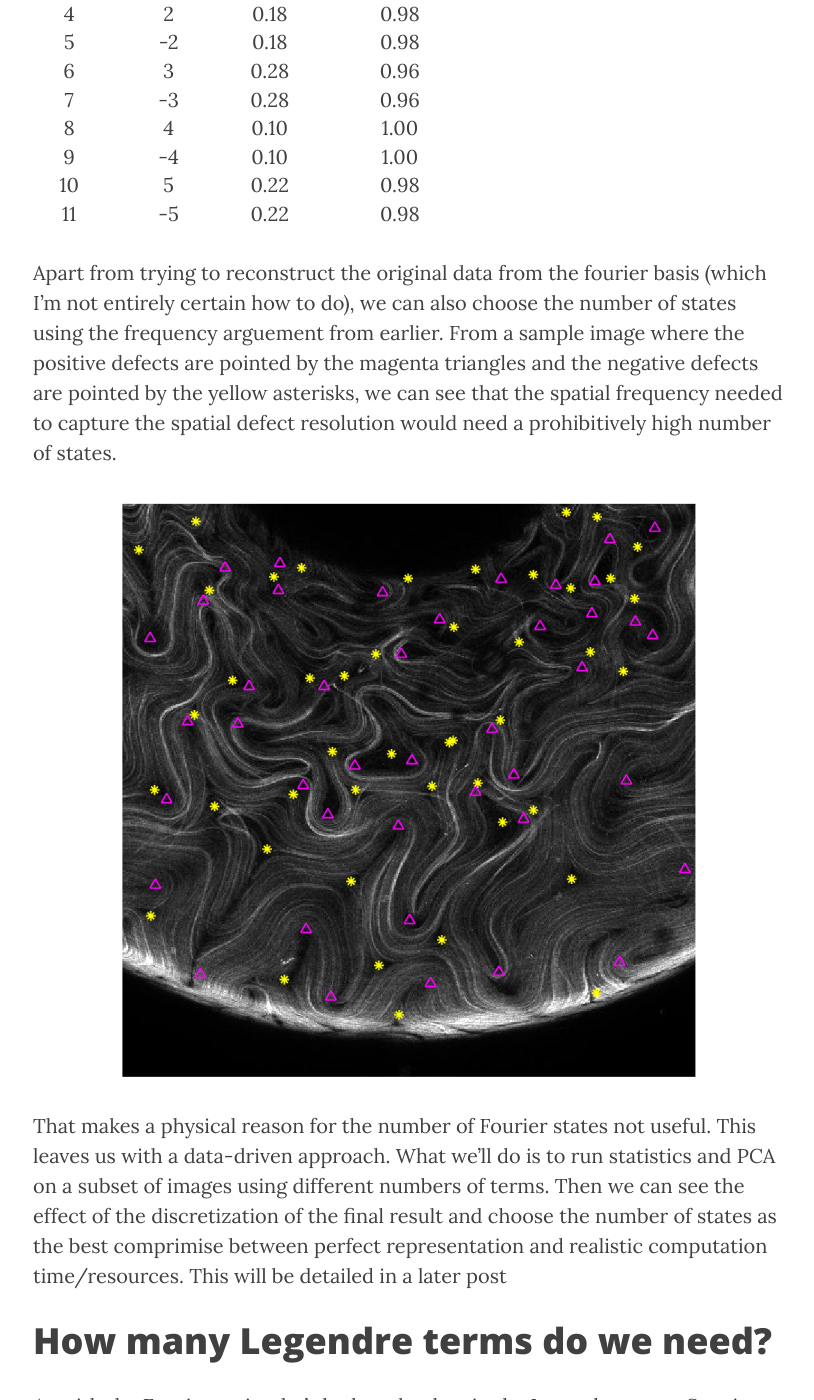
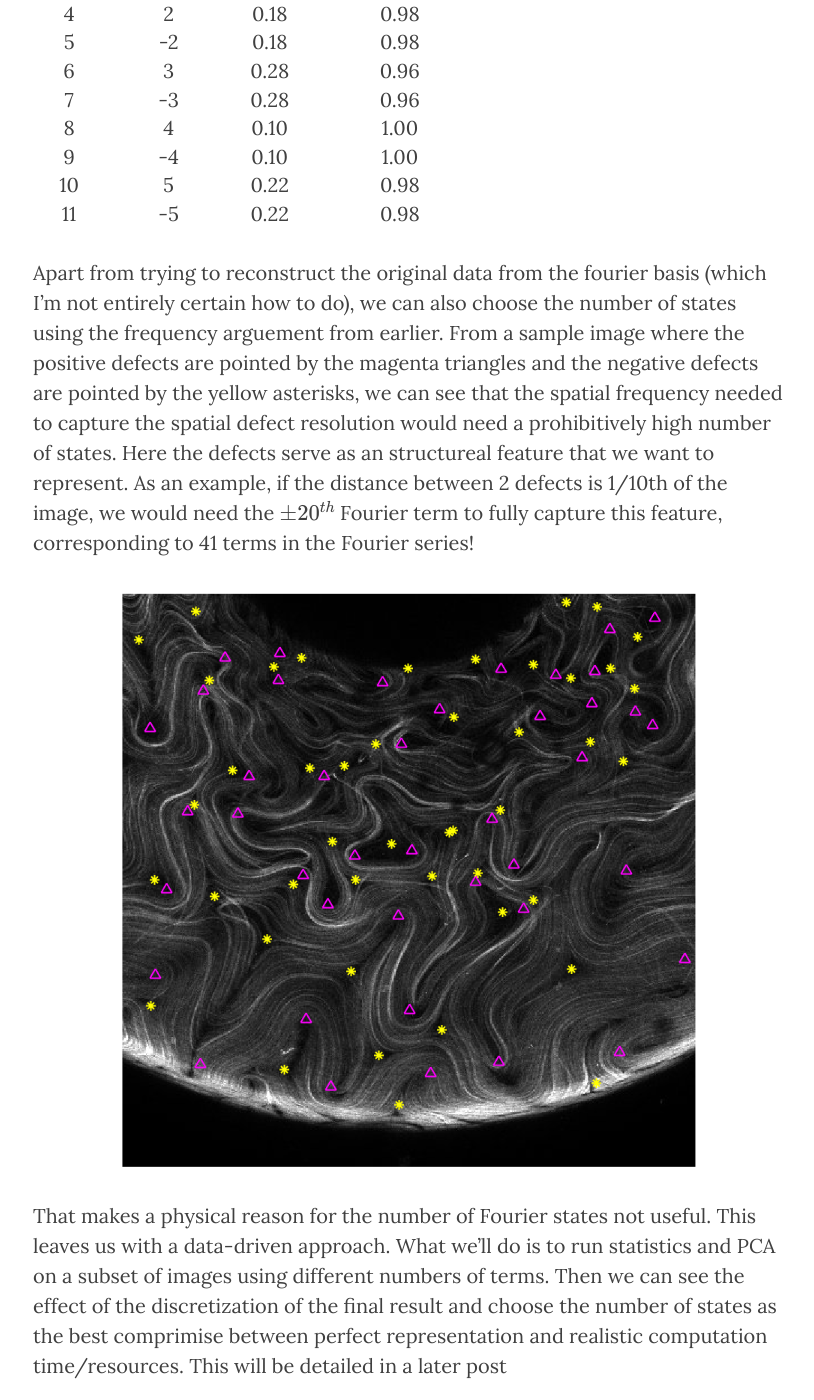
Before and after one commit to Materials-Informatics-Class-Fall2015/MIC-Active-Nematics-Torus, a Jekyll site: the page built from _posts/2015-10-31-Blog-Post-7.markdown, in a window 1280 px wide and 1400 px high, scrolled down 3312 px. Shown: the whole window, without its empty margins (232-1046 px from the left). Built offline with Jekyll 4.4.1, drawn with Linux system fonts in a browser that asks for light colours; nearby versions of some CDN libraries; formulas are drawn with MathJax 3; comment, search, counter and statistics services are not loaded; some of the changed text lies outside the part shown.

Commit message:
added image in code and clarified example

```diff
--- a/_posts/2015-10-31-Blog-Post-7.markdown
+++ b/_posts/2015-10-31-Blog-Post-7.markdown
@@ -20,11 +20,11 @@ Note that for N states, the Legendre polynomials have $$l$$ range from $$0$$ to
 # How many terms in the Fourier series do we need?
 First, let's take a look at the data in terms of the values for the different terms in the Fourier series. Starting in the upper left corner from from left to right we have the data as represented in the space of the  0th, 1st, 2nd, 2rd, 4th, and 5th positive Fourier component. Only ther real part is shown. The corresponding negative components have the same real part and so they are not shown. Note that the colorbar is accurate for all but the 0th component. That value is actually $$1$$, not $$0$$ as the color would have you believe. I have checked this independently - it is a visual error due to the way I'm plotting and I haven't changed it because I'm having some trouble getting matplotlib to do as I say.
 
-![Example PCA](/MIC-Active-Nematics-Torus/img/post7/FourierBasis_Comps012345.PNG)
+![Fourier basis 1](/MIC-Active-Nematics-Torus/img/post7/FourierBasis_Comps012345.PNG)
 
 Physically, we interpret this space in terms of the spatial frequencies of the orientation data. This means that the 1st component is periodic on $$[0,180]$$ degrees, the 2nd component is periodic on $$[0,90]$$ degrees, the 4th component is periodic on $$[0,45]$$ degrees, etc.  Simply by looking at the data it's not obvious how many terms to keep. This also holds true when looking at even higher order terms.  Below are the real parts of the 6th, 7th, 8th, 9th, 10th, and 11th positive Fourier components (again from left to right, starting at the upper left corner of the image).
 
-![Example PCA](/MIC-Active-Nematics-Torus/img/post7/FourierBasis_Comps67891011.PNG)
+![Fourier basis 2](/MIC-Active-Nematics-Torus/img/post7/FourierBasis_Comps67891011.PNG)
 
 This can also be seen when looking at the average value and standard deviation for some Fourier terms for the example image.
 
@@ -42,13 +42,18 @@ This can also be seen when looking at the average value and standard deviation f
 | 10 |5| 0.22 | 0.98 |
 | 11 |-5| 0.22 | 0.98 |
 
-Apart from trying to reconstruct the original data from the fourier basis (which I'm not entirely certain how to do), we can also choose the number of states using the frequency arguement from earlier. From a sample image where the positive defects are pointed by the magenta triangles and the negative defects are pointed by the yellow asterisks, we can see that the spatial frequency needed to capture the spatial defect resolution would need a prohibitively high number of states.
+Apart from trying to reconstruct the original data from the fourier basis (which I'm not entirely certain how to do), we can also choose the number of states using the frequency arguement from earlier. From a sample image where the positive defects are pointed by the magenta triangles and the negative defects are pointed by the yellow asterisks, we can see that the spatial frequency needed to capture the spatial defect resolution would need a prohibitively high number of states. Here the defects serve as an structureal feature that we want to represent. As an example, if the distance between 2 defects is 1/10th of the image, we would need the $$ \pm 20^{th}$$ Fourier term to fully capture this feature, corresponding to 41 terms in the Fourier series!
 
-![Example PCA](/MIC-Active-Nematics-Torus/img/post7/defects.PNG)
+![Defects](/MIC-Active-Nematics-Torus/img/post7/defects.PNG)
 
 That makes a physical reason for the number of Fourier states not useful. This leaves us with a data-driven approach.  What we'll do is to run statistics and PCA on a subset of images using different numbers of terms. Then we can see the effect of the discretization of the final result and choose the number of states as the best comprimise between perfect representation and realistic computation time/resources. This will be detailed in a later post
 
 # How many Legendre terms do we need?
-As with the Fourier series, let's look at the data in the Legendre space. Starting from the upper left from from left to right we have the data as represented in the space of the  0th, 1st, 2nd, 2rd, 4th, and 5th Legendre polynomial. Here, the data are characterized by a small regions of values close to zero with the rest of the data with a value of 0.5 (out of a maximum of 1). This seems well-represented only taking the 0th and 1st term. To be safe, we will keep the 2nd term.
+As with the Fourier series, let's look at the data in the Legendre space. Starting from the upper left from from left to right we have the data as represented in the space of the  0th, 1st, 2nd, 2rd, 4th, and 5th Legendre polynomial.
 
-Thus, we need 3 states in the Legendre polynomials to represent te degree of alignment.
+![Legendre basis 1](/MIC-Active-Nematics-Torus/img/post7/LegBasis_Comps012345.PNG)
+
+
+Here, the data are characterized by a small regions of values close to zero with the rest of the data with a value of 0.5 (out of a maximum of 1). This seems well-represented only taking the 0th and 1st term. To be safe, we will keep the 2nd term.
+
+Thus, we need 3 states in the Legendre polynomials to represent the degree of alignment.
```
